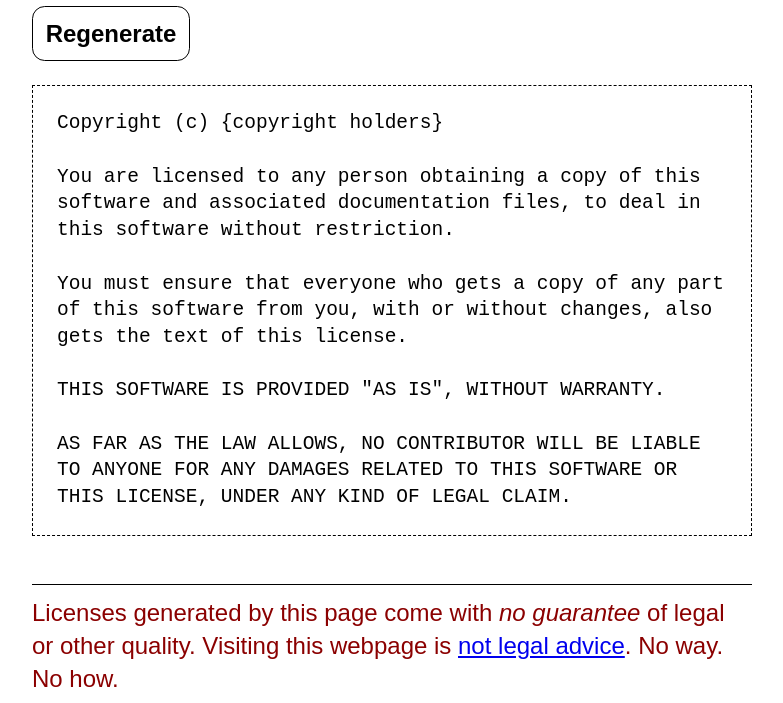
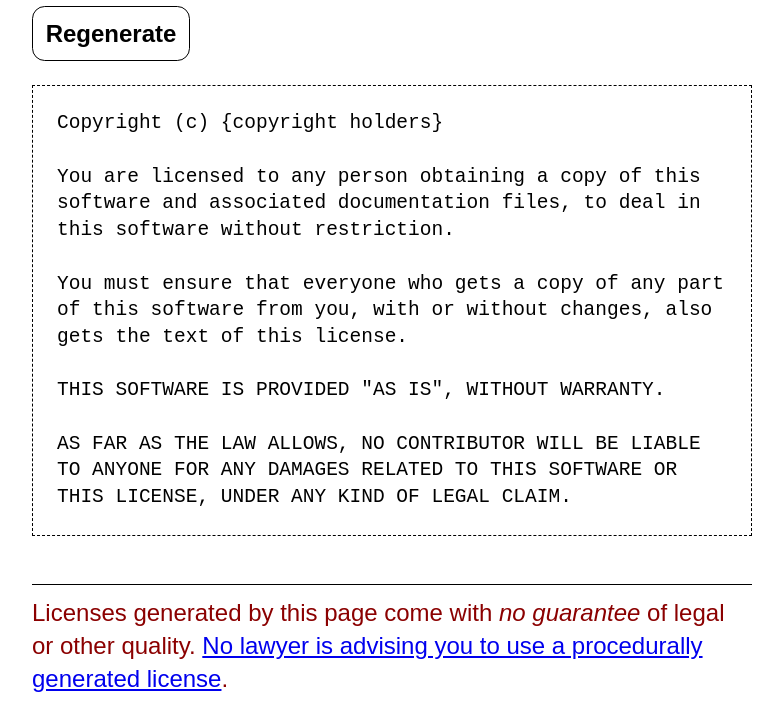
Before and after one commit to berneout/dicelicense.com, a website: page index.html in a window 1280 px wide. Shown: the part 181-884 px from the top of the page, without its empty margins (248-1031 px from the left). Drawn offline with Linux system fonts and the light colour scheme.

Commit message:
Shorten disclaimer

```diff
--- a/index.html
+++ b/index.html
@@ -19,9 +19,7 @@
     <footer role=contentinfo>
       Licenses generated by this page come with
       <em>no guarantee</em> of legal or other quality.
-      Visiting this webpage is
-      <a href=https://notlegaladvice.law>not legal advice</a>.
-      No way.  No how.
+      <a href=https://notlegaladvice.law>No lawyer is advising you to use a procedurally generated license</a>.
     </footer>
     <script src=script.js></script>
   </body>
```
